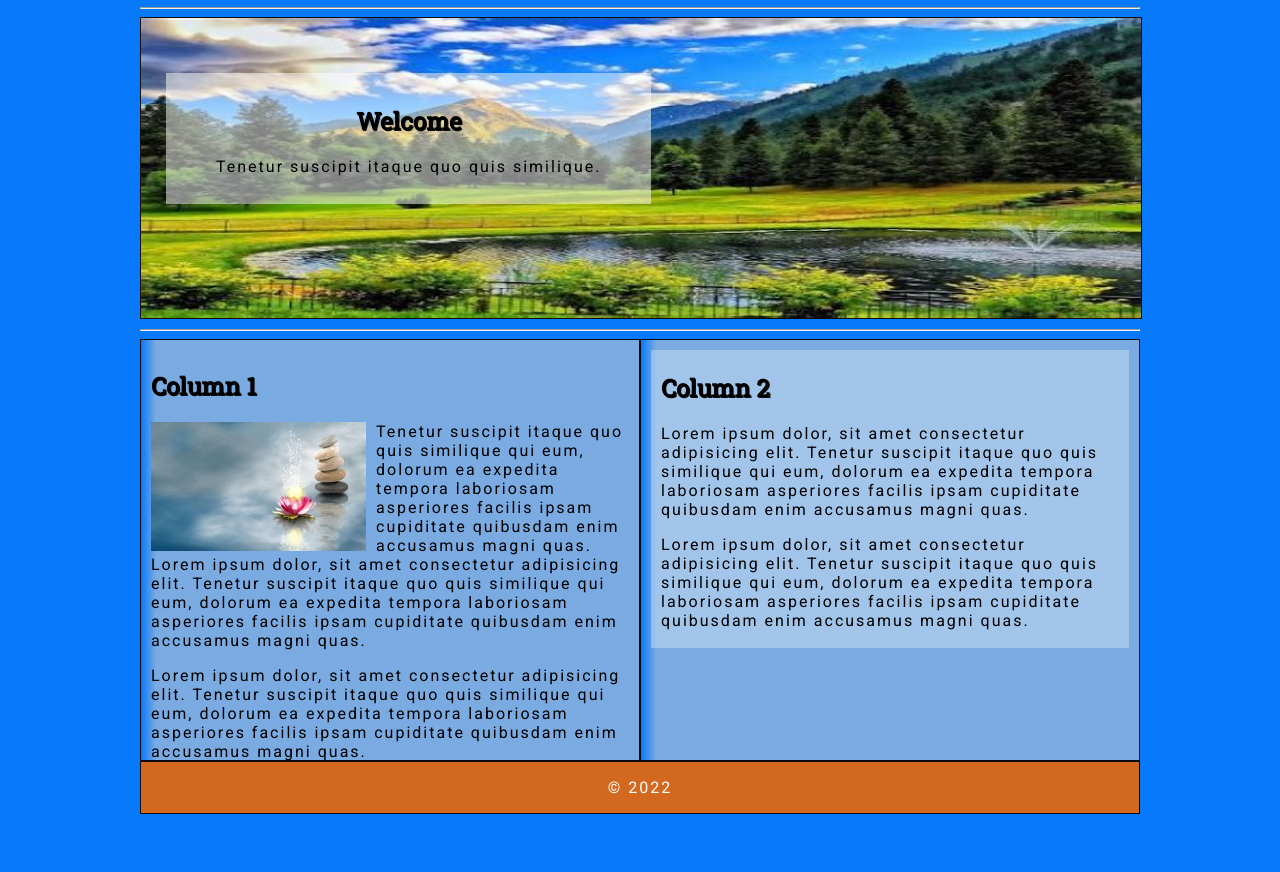
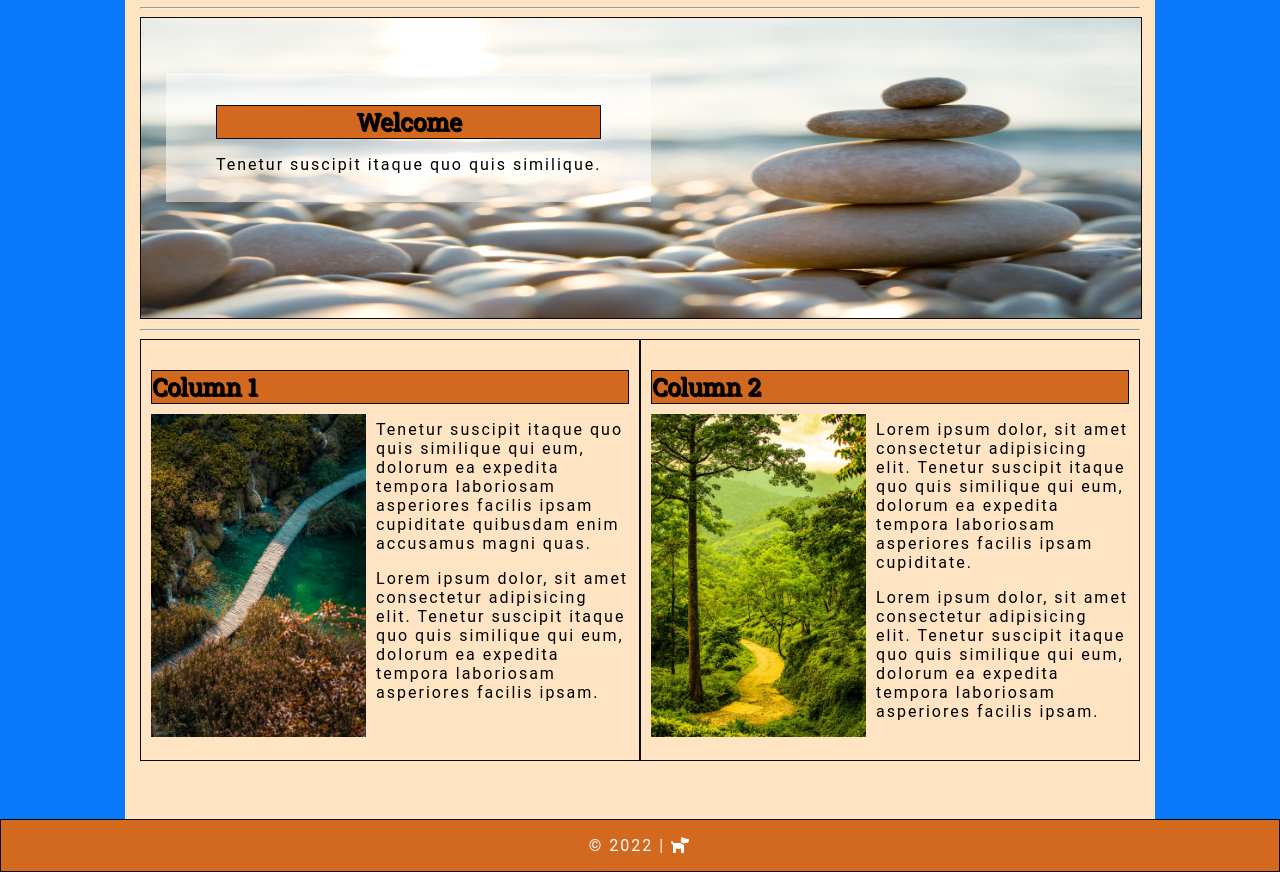
Before and after one commit to cochav4884/Final-Project, a plain HTML site: page about.html in a window 1280 px wide. Shown: the part 211-1083 px from the top of the page. Before the commit the page ends 1030 px from the top, so only its background shows below. Drawn offline with Linux system fonts and the light colour scheme.

Commit message:
modified all folders

```diff
--- a/about.html
+++ b/about.html
@@ -7,9 +7,7 @@
     <meta name="viewport" content="width=device-width, initial-scale=1.0">
     <title>About Page</title>
 
-    <link rel="preconnect" href="https://fonts.googleapis.com">
-    <link rel="preconnect" href="https://fonts.gstatic.com" crossorigin>
-    <link href="https://fonts.googleapis.com/css2?family=Lato&family=Roboto:wght@400;700&display=swap" rel="stylesheet">
+
     <link rel="preconnect" href="https://fonts.googleapis.com">
     <link rel="preconnect" href="https://fonts.gstatic.com" crossorigin>
     <link href="https://fonts.googleapis.com/css2?family=Lato&family=Roboto+Slab&display=swap" rel="stylesheet">
@@ -37,7 +35,7 @@
         <main class="rows">
             <hr>
             <section class="hero">
-                <img src="/img/scenery1.jpg" alt="scenery1" width="1000px" height="300px">
+                <img src="/img/rocks4.jpg" alt="rocks4" width="1000px" height="300px">
                 <div class="text-back-hero">
                       <h2 class="hero-head">Welcome</h2>
                       <p class="hero-para">Tenetur suscipit itaque quo quis similique.
@@ -46,31 +44,28 @@
               <hr>
             <div class="column col-one">
                 <h2>Column 1</h2>
-                <img src="/img/background.jpg" alt="background">
+                <img src="/img/walkway2.avif" alt="walkway2">
                 <p>Tenetur suscipit itaque quo quis similique qui eum, dolorum ea expedita tempora laboriosam asperiores
-                    facilis ipsam cupiditate quibusdam enim accusamus magni quas. Lorem ipsum dolor, sit amet
-                    consectetur adipisicing elit. Tenetur suscipit itaque quo quis similique qui eum, dolorum ea
-                    expedita tempora laboriosam asperiores facilis ipsam cupiditate quibusdam enim accusamus magni quas.
+                    facilis ipsam cupiditate quibusdam enim accusamus magni quas.
                 </p>
                 <p>Lorem ipsum dolor, sit amet consectetur adipisicing elit. Tenetur suscipit itaque quo quis similique
-                    qui eum, dolorum ea expedita tempora laboriosam asperiores facilis ipsam cupiditate quibusdam enim
-                    accusamus magni quas.</p>
+                    qui eum, dolorum ea expedita tempora laboriosam asperiores facilis ipsam.</p>
             </div>
+
             <div class="column col-two">
-                <div class="text-back">
-                    <h2>Column 2</h2>
+                <h2>Column 2</h2>
+                <img src="/img/walkway1.avif" alt="walkway1">
                     <p>Lorem ipsum dolor, sit amet consectetur adipisicing elit. Tenetur suscipit itaque quo quis
-                        similique qui eum, dolorum ea expedita tempora laboriosam asperiores facilis ipsam cupiditate
-                        quibusdam enim accusamus magni quas.</p>
+                        similique qui eum, dolorum ea expedita tempora laboriosam asperiores facilis ipsam cupiditate.</p>
 
                     <p>Lorem ipsum dolor, sit amet consectetur adipisicing elit. Tenetur suscipit itaque quo quis
-                        similique qui eum, dolorum ea expedita tempora laboriosam asperiores facilis ipsam cupiditate
-                        quibusdam enim accusamus magni quas.</p>
+                        similique qui eum, dolorum ea expedita tempora laboriosam asperiores facilis ipsam.</p>
+
                 </div>
             </div>
         </main>
         <footer>
-            <p>&copy; 2022</p>
+            <p>&copy; 2022 | <a href="#"><i class="fa-solid fa-dog fa-beat fa-rotate-90"></i></a></p>
         </footer>
     </div>
 
--- a/css/styles.css
+++ b/css/styles.css
@@ -13,6 +13,9 @@ h5,
 h6 {
     font-family: 'Roboto Slab', serif;
     text-shadow: 1px 1px rgb(12, 12, 12);
+    background-color: rgb(210, 105, 30);
+    border: 1px solid rgb(12, 12, 12);
+    margin-bottom: 10px;
 }
 
 p {
@@ -26,6 +29,7 @@ p {
     margin: auto;
     padding: 15px;
     height: 1000px;
+    background-color: rgb(255, 228, 196);
 }
 
 /* Hero */
@@ -65,12 +69,12 @@ p {
 
 .col-one {
     background: rgb(210, 105, 30);
-    background: linear-gradient(90deg, rgba(210,105,30,0) 0%, rgba(255,228,196,0.46262254901960786) 3%);
+    background: linear-gradient(90deg, rgba(210, 105, 30, 0) 0%, rgba(255, 228, 196, 0.46262254901960786) 3%);
 }
 
 .col-two {
     background: rgb(210, 105, 30);
-    background: linear-gradient(90deg, rgba(210,105,30,0) 0%, rgba(255,228,196,0.46262254901960786) 3%);
+    background: linear-gradient(90deg, rgba(210, 105, 30, 0) 0%, rgba(255, 228, 196, 0.46262254901960786) 3%);
 }
 
 .text-back {
@@ -78,14 +82,8 @@ p {
     padding: 2px 10px;
 }
 
-h1 {
-    background-color: rgb(210, 105, 30);
-    border: 1px solid rgb(12, 12, 12);
-    margin-bottom: 10px;
-}
-
 nav {
-    background-color: rgb(255, 228, 196);
+    background-color: rgb(8, 121, 250);
     border: 1px solid rgb(12, 12, 12);
     margin-bottom: 10px;
     padding: 15px;
@@ -101,7 +99,7 @@ ul {
 }
 
 ul li {
-    background-color: rgb(210, 105, 30);
+    background-color: rgb(255, 228, 196);
     border: 2px rgb(12, 12, 12);
     padding: 15px;
     margin-bottom: 10px;
@@ -115,7 +113,7 @@ ul li a {
 }
 
 ul li:hover {
-    background-color: rgb(8, 121, 250);
+    background-color: rgb(210, 105, 30);
 }
 
 ul li a:hover {
```
Also changed, not shown: contact.html (+9 -13 lines), index.html (+7 -11 lines).
